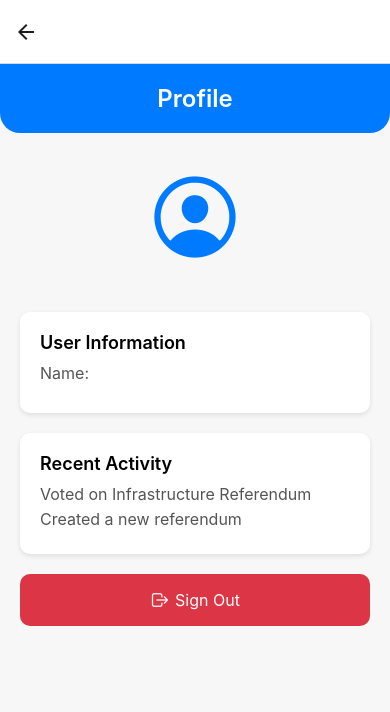
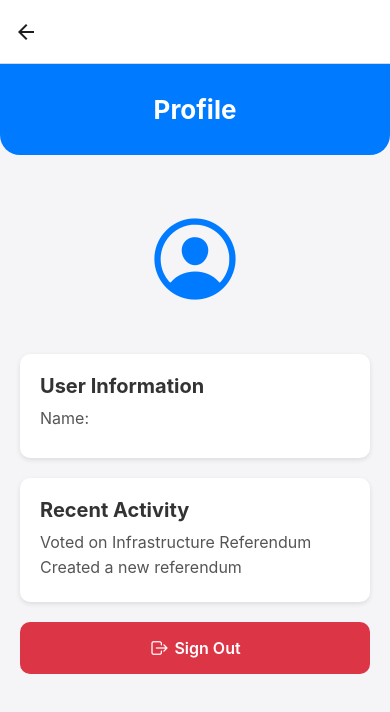
Before and after one commit to ParsMaioris/VoteMaster, a React Native app in the folder MobileApp/: screen /Profile in a window 390 px wide. Shown: the top 712 px of the page. Built offline with nearby package versions, Linux system fonts and the light colour scheme.

Commit message:
Refactor: Update profile screen design and styles

```diff
--- a/MobileApp/Screens/ProfileScreen.tsx
+++ b/MobileApp/Screens/ProfileScreen.tsx
@@ -52,18 +52,21 @@ const ProfileScreen: React.FC<{navigation: any}> = ({navigation}) =>
 
 const styles = StyleSheet.create({
     container: {
-        flex: 1,
-        backgroundColor: '#f7f7f7',
+        flexGrow: 1,
+        backgroundColor: '#F5F5F7',
+        paddingBottom: 20,
     },
     header: {
         backgroundColor: '#007BFF',
-        padding: 20,
+        padding: 30,
         borderBottomLeftRadius: 20,
         borderBottomRightRadius: 20,
+        alignItems: 'center',
+        marginBottom: 20,
     },
     headerText: {
-        fontSize: 24,
-        fontWeight: '600',
+        fontSize: 26,
+        fontWeight: '700',
         color: '#fff',
         textAlign: 'center',
     },
@@ -80,7 +83,7 @@ const styles = StyleSheet.create({
         color: '#333',
     },
     sectionContainer: {
-        backgroundColor: '#fff',
+        backgroundColor: '#ffffff',
         padding: 20,
         marginHorizontal: 20,
         marginBottom: 20,
@@ -89,10 +92,12 @@ const styles = StyleSheet.create({
         shadowOffset: {width: 0, height: 2},
         shadowOpacity: 0.1,
         shadowRadius: 5,
+        elevation: 3,
     },
     sectionTitle: {
-        fontSize: 18,
-        fontWeight: '600',
+        fontSize: 20,
+        fontWeight: '700',
+        color: '#333',
         marginBottom: 10,
     },
     infoContainer: {
@@ -129,6 +134,7 @@ const styles = StyleSheet.create({
         marginLeft: 5,
         fontSize: 16,
         color: '#fff',
+        fontWeight: '600',
     },
 })
 
--- a/MobileApp/Screens/ReferendumsScreen.tsx
+++ b/MobileApp/Screens/ReferendumsScreen.tsx
@@ -34,7 +34,7 @@ const referendums: Referendum[] = [
         id: '7d918783-073f-4b99-bc38-0ee9a7762940',
         title: 'Healthcare Referendum',
         description: 'Cast your vote on a proposal designed to overhaul prescription drug policy, addressing price negotiations, drug importation, cost caps, pricing transparency, and annual price increase control.',
-        image: 'https://images.pexels.com/photos/257816/pexels-photo-257816.jpeg?auto=compress&cs=tinysrgb&w=1260&h=750&dpr=2',
+        image: 'https://images.pexels.com/photos/139398/thermometer-headache-pain-pills-139398.jpeg?auto=compress&cs=tinysrgb&w=1260&h=750&dpr=2',
     },
 ]
 
```
